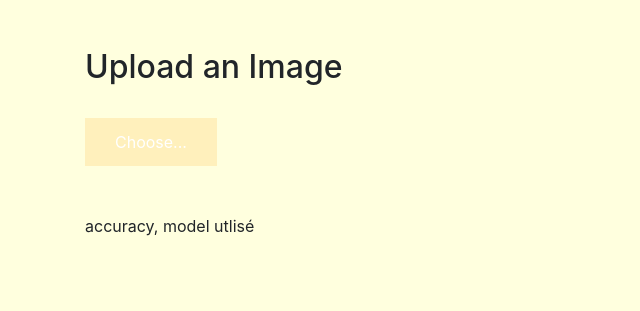
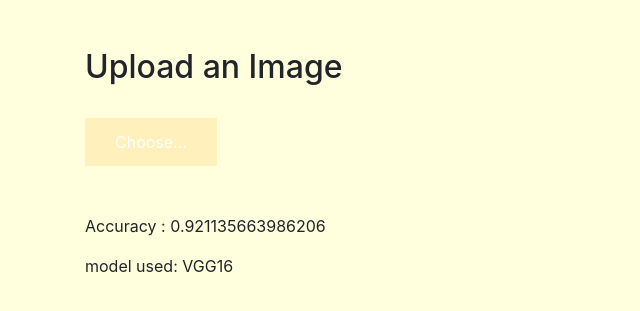
Before and after one commit to RATNAMPavidran/PneumoniaDetector, a Flask app: page / in a window 1280 px wide. Shown: the part 48-359 px from the top of the page, without its empty margins (0-640 px from the left). Run offline with Flask 2, Linux system fonts and the light colour scheme; some libraries are stand-ins or nearby versions.

Commit message:
final push

```diff
--- a/templates/index.html
+++ b/templates/index.html
@@ -39,7 +39,8 @@
 </div>
 <body>
 <br>
-<p>accuracy, model utlisé</p>
+<p>Accuracy : 0.921135663986206</p>
+   <p>model used: VGG16</p>
 
 
 
```
